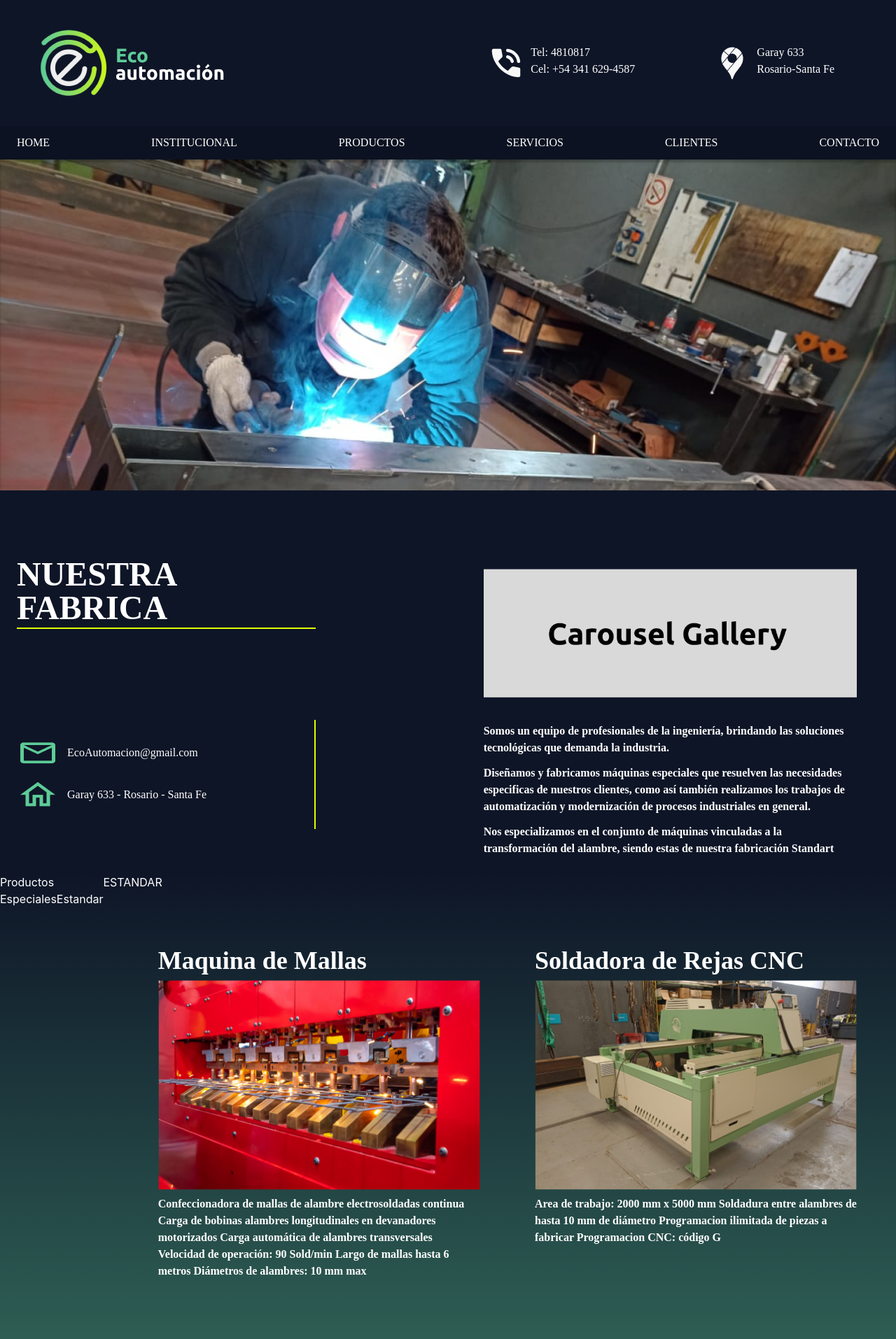
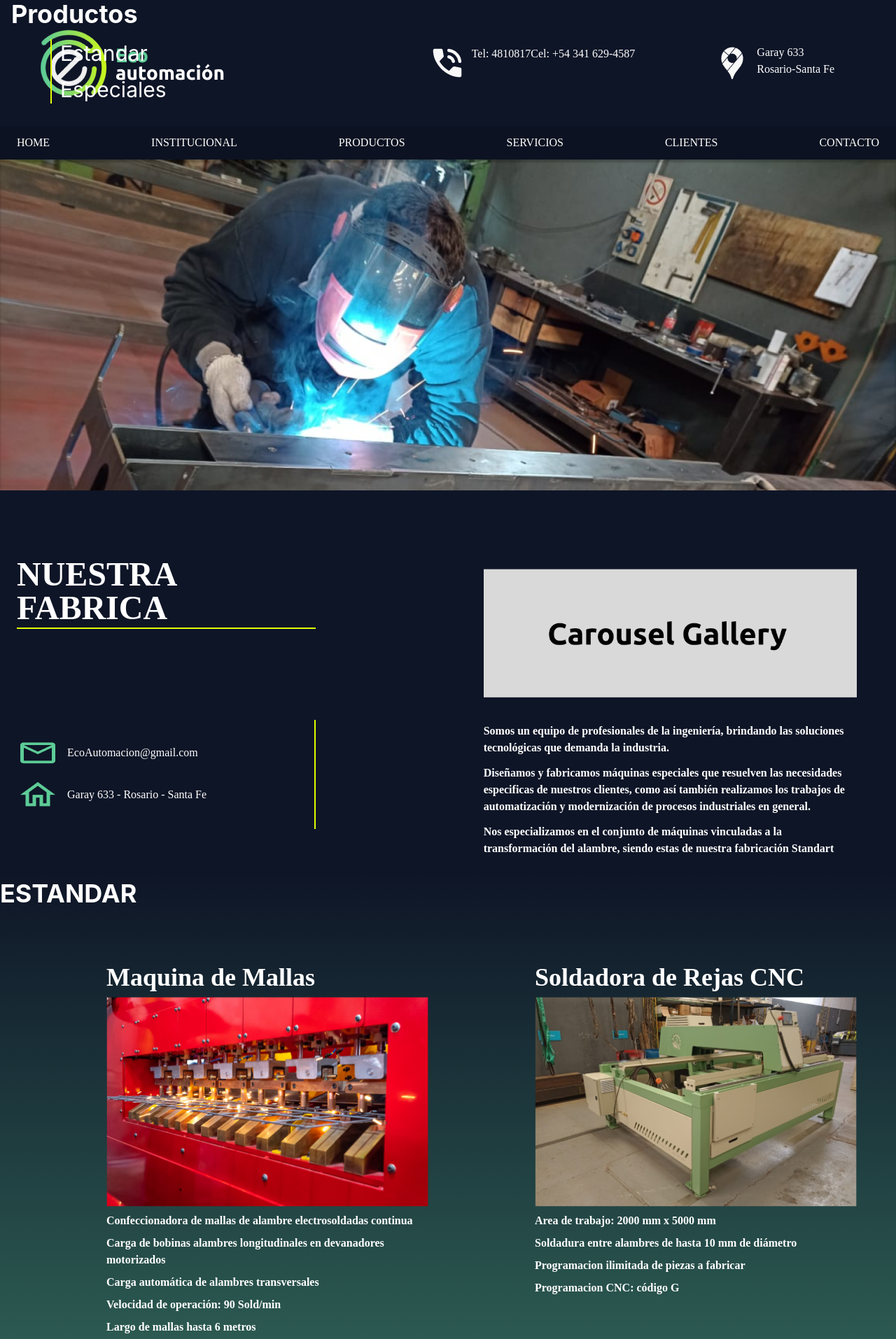
Before and after one commit to TomasSanchez-FrontEndDev/EcoAutomacion_Landing, a React (Create React App) app in the folder ecoautomacion_landing/: page / in a window 1280 px wide. Shown: the top 1914 px of the page at 70% size. Built offline with nearby package versions, Linux system fonts and the light colour scheme.

Commit message:
ScrollBar&Products

```diff
--- a/ecoautomacion_landing/src/App.js
+++ b/ecoautomacion_landing/src/App.js
@@ -9,7 +9,7 @@ import Footer from './Components/Footer'
 
 const App = () => {
   return (
-    <div>
+    <div className='scrollbar'>
       <PreNavBar />
       <Navbar />
       <PreHero />
--- a/ecoautomacion_landing/src/Components/Products.jsx
+++ b/ecoautomacion_landing/src/Components/Products.jsx
@@ -4,17 +4,23 @@ import Especial from '../Components/SubComponents/ProductsListSpecial';
 
 const Products = () => {
   return (
-    <div className='flex bg-gradient-to-b from-[#0E1527] via-[#5DCC97] to-[#0E1527] text-white w-full justify-between h-auto'>
-      <div className='sticky'>
-        <h1>Productos</h1>
-        <a href=''>Especiales</a>
-        <a href=''>Estandar</a>
+    <div className='flex bg-gradient-to-b from-[#0E1527] via-[#5DCC97] to-[#0E1527] text-white w-full justify-between h-full'>
+      <div className='fixed ml-4 left-0 top-0'>
+        <h1 className='text-4xl font-bold'>Productos</h1>
+        <ul className='mt-4 space-y-3 ml-14 border-l-2 border-[#E1FF01] pl-3'>
+          <li>
+            <a href='#Standar1' className='text-3xl'>Estandar</a>
+          </li>
+          <li>
+            <a href='#Special1' className='text-3xl' id='style-4'>Especiales</a>
+          </li>
+        </ul>
       </div>
       <div>
-      <h1>ESTANDAR</h1>
-      <Estandar />
-      <h1>ESPECIALES</h1>
-      <Especial/>
+        <h1 className='text-4xl font-bold mt-2' id='Standar1'>ESTANDAR</h1>
+        <Estandar />
+        <h1 className='text-4xl font-bold mt-2' id='Special1'>ESPECIALES</h1>
+        <Especial />
       </div>
     </div>
   );
--- a/ecoautomacion_landing/src/Components/SubComponents/ProductsListEstandar.jsx
+++ b/ecoautomacion_landing/src/Components/SubComponents/ProductsListEstandar.jsx
@@ -12,20 +12,32 @@ const ProductsListEstandar = () => {
       nombre: 'Maquina de Mallas',
       img: MaquinaDeMallas,
       descripcion:
-        'Confeccionadora de mallas de alambre electrosoldadas continua Carga de bobinas alambres longitudinales en devanadores motorizados Carga automática de alambres transversales Velocidad de operación: 90 Sold/min Largo de mallas hasta 6 metros Diámetros de alambres: 10 mm max',
+        'Confeccionadora de mallas de alambre electrosoldadas continua',
+      descripcion2:
+        'Carga de bobinas alambres longitudinales en devanadores motorizados',
+      descripcion3: 'Carga automática de alambres transversales',
+      descripcion4: 'Velocidad de operación: 90 Sold/min',
+      descripcion5: 'Largo de mallas hasta 6 metros',
+      descripcion6: 'Diámetros de alambres: 10 mm max',
     },
 
     {
       nombre: 'Soldadora de Rejas CNC',
       img: SoldadoraDeRejasCNC,
-      descripcion:
-        'Area de trabajo: 2000 mm x 5000 mm Soldadura entre alambres de hasta 10 mm de diámetro Programacion ilimitada de piezas a fabricar Programacion CNC: código G',
+      descripcion: 'Area de trabajo: 2000 mm x 5000 mm',
+      descripcion2: 'Soldadura entre alambres de hasta 10 mm de diámetro',
+      descripcion3: 'Programacion ilimitada de piezas a fabricar',
+      descripcion4: 'Programacion CNC: código G',
     },
 
     {
       nombre: 'Curvadora-Cortadora-CNC',
       img: CurvadoraCortadoraCNC,
-      descripcion: 'Plano de trabajo 2500 x 2500 Velocidad avance promedio 1 m/s Curvado de alambre hasta 10 mm (máquina estándar) Curvado hasta 12 mm (a pedido)',
+      descripcion:
+        'Plano de trabajo 2500 x 2500',
+      descripcion2: 'Velocidad avance promedio 1 m/s',
+      descripcion3: 'Curvado de alambre hasta 10 mm (máquina estándar)',
+      descripcion4: 'Curvado hasta 12 mm (a pedido)',
     },
 
     {
@@ -44,13 +56,25 @@ const ProductsListEstandar = () => {
       nombre: 'Ecom 2.5',
       img: Ecom25,
       descripcion: 'Soldadora de malla de alambre continua',
-    }
+    },
   ]);
 
   return (
     <div className='grid grid-cols-2 mr-14 space-x-40 justify-items-end'>
-      {persons.map((person,index) => {
-        return <StandarProduct key={index} nombre={person.nombre} img={person.img} descripcion={person.descripcion}/>;
+      {persons.map((person, index) => {
+        return (
+          <StandarProduct
+            key={index}
+            nombre={person.nombre}
+            img={person.img}
+            descripcion={person.descripcion}
+            descripcion2={person.descripcion2}
+            descripcion3={person.descripcion3}
+            descripcion4={person.descripcion4}
+            descripcion5={person.descripcion5}
+            descripcion6={person.descripcion6}
+          />
+        );
       })}
     </div>
   );
--- a/ecoautomacion_landing/src/Components/SubComponents/SubComponent/StandarProduct.jsx
+++ b/ecoautomacion_landing/src/Components/SubComponents/SubComponent/StandarProduct.jsx
@@ -1,13 +1,18 @@
-import React from 'react'
+import React from 'react';
 
 const StandarProduct = (props) => {
   return (
     <div className='w-[28.75rem] space-y-2 font-[ubuntu] mt-20 font-bold'>
       <h1 className='text-4xl'>{props.nombre}</h1>
-      <img src={props.img} alt=""/>
+      <img src={props.img} alt='' />
       <p>{props.descripcion}</p>
+      <p>{props.descripcion2}</p>
+      <p>{props.descripcion3}</p>
+      <p>{props.descripcion4}</p>
+      <p>{props.descripcion5}</p>
+      <p>{props.descripcion6}</p>
     </div>
-  )
-}
+  );
+};
 
 export default StandarProduct;
--- a/ecoautomacion_landing/src/Styles/index.css
+++ b/ecoautomacion_landing/src/Styles/index.css
@@ -4,6 +4,10 @@
 
 @import url('https://fonts.googleapis.com/css2?family=Ubuntu:ital,wght@0,300;0,400;0,500;0,700;1,300;1,400;1,500;1,700&display=swap');
 
+
+html{
+  scroll-behavior: smooth !important;
+}
 body {
   margin: 0;
   padding: 0;
@@ -22,3 +26,37 @@ code {
 .clients img{
   object-fit: contain;
 }
+
+a {
+  display: inline-block;
+  position: relative;
+  text-decoration: none;
+  }
+  a:before,
+  a:after {
+  content: "";
+  display: block;
+  margin: auto;
+  height: 2px;
+  width: 0px;
+  background: #5DCC97;
+  transition: all .8s;
+  }
+  a:hover:before,
+  a:hover:after {
+  width: 100%;
+  }
+
+  body::-webkit-scrollbar {
+    width: 1.2em;
+  }
+
+  body::-webkit-scrollbar-track {
+    box-shadow: none 0 0 6px rgba(217, 255, 0, 0.3);
+    background-color: #0E1527;
+  }
+
+  body::-webkit-scrollbar-thumb {
+    background-color: #5DCC97;
+    outline: 2px solid 0E1527;
+  }
```
